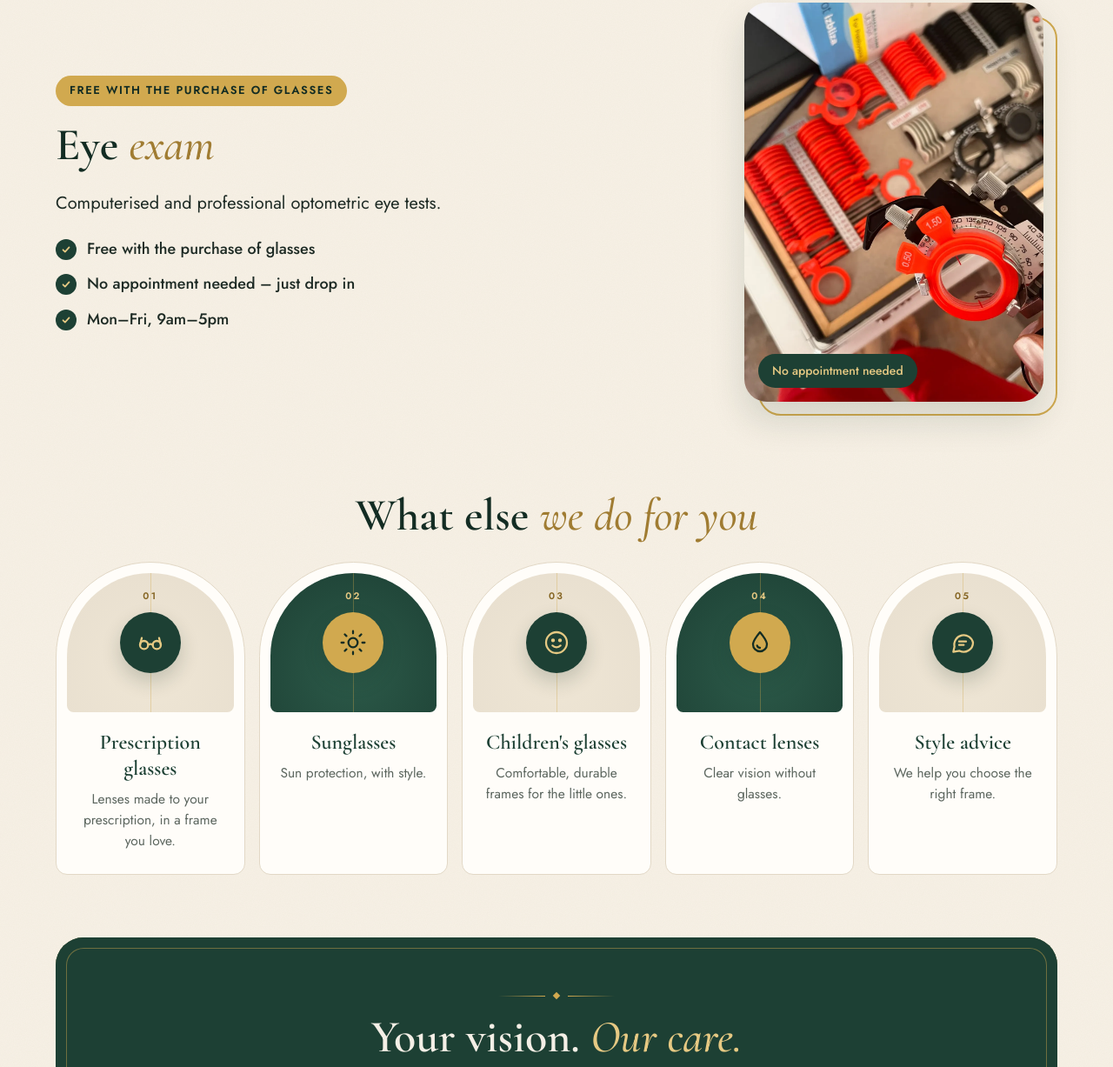
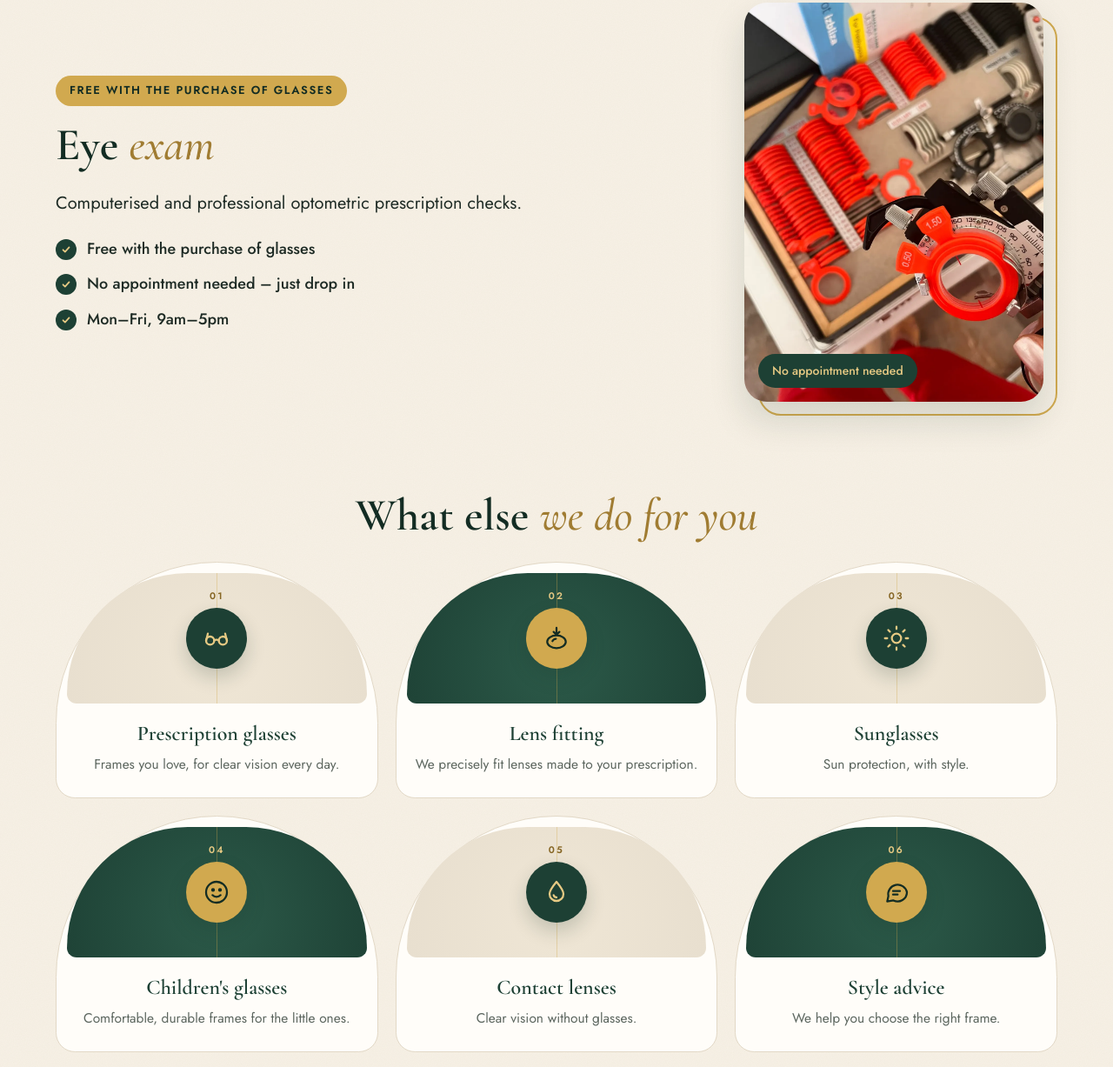
Before and after one commit to Matrix-bot18/as-optika, a plain HTML site: page services.html in a window 1280 px wide. Shown: the part 786-2013 px from the top of the page at 87% size. Drawn offline with nearby package versions, Linux system fonts and the light colour scheme.

Commit message:
Add files via upload

```diff
--- a/services.html
+++ b/services.html
@@ -4,7 +4,7 @@
   <meta charset="utf-8">
   <meta name="viewport" content="width=device-width, initial-scale=1, viewport-fit=cover">
   <title>Services – AS Glasses optician Novi Sad</title>
-  <meta name="description" content="Computerised and professional optometric eye tests, a free eye exam with the purchase of glasses, no appointment needed. Prescription glasses, sunglasses, children&#x27;s glasses and contact lenses in Novi Sad.">
+  <meta name="description" content="Computerised and professional optometric prescription checks, lens fitting, a free eye exam with the purchase of glasses, no appointment needed. Prescription glasses, sunglasses, children&#x27;s glasses and contact lenses in Novi Sad.">
   <meta name="color-scheme" content="light">
   <meta name="theme-color" content="#f8f2e6">
   <link rel="icon" type="image/png" href="ikonica.png">
@@ -37,7 +37,7 @@
           <div class="ukras" aria-hidden="true"><i></i><b></b><i></i></div>
           <span class="oznaka-mala">Free eye exam</span>
           <h1>Our <span>services</span></h1>
-          <p>Eye tests, glasses and contact lenses – all in one place.</p>
+          <p>Prescription checks, lens fitting, glasses and contact lenses – all in one place.</p>
           <a class="dugme" href="#pregled">Eye exam <span class="strelica" aria-hidden="true">→</span></a>
         </div>
         <div class="baner-foto-okvir"><img class="baner-foto" src="usluge.webp" alt="Woman in a headscarf wearing large black sunglasses, below the AS Glasses logo"></div>
@@ -45,8 +45,9 @@
     </section>
     <section class="sadrzaj">
       <ul class="kategorije pojavi" aria-label="Service shortcuts">
-        <li><a href="#pregled"><span class="krug"><svg viewBox="0 0 24 24" fill="none" stroke="currentColor" stroke-width="1.7" stroke-linecap="round" stroke-linejoin="round" aria-hidden="true"><path d="M2 12s3.6-6 10-6 10 6 10 6-3.6 6-10 6S2 12 2 12z"/><circle cx="12" cy="12" r="3"/></svg></span>Eye exam</a></li>
+        <li><a href="#pregled"><span class="krug"><svg viewBox="0 0 24 24" fill="none" stroke="currentColor" stroke-width="1.7" stroke-linecap="round" stroke-linejoin="round" aria-hidden="true"><path d="M2 12s3.6-6 10-6 10 6 10 6-3.6 6-10 6S2 12 2 12z"/><circle cx="12" cy="12" r="3"/></svg></span>Prescription check</a></li>
         <li><a href="#dioptrijske"><span class="krug"><svg viewBox="0 0 24 24" fill="none" stroke="currentColor" stroke-width="1.7" stroke-linecap="round" stroke-linejoin="round" aria-hidden="true"><circle cx="6.5" cy="14" r="3.5"/><circle cx="17.5" cy="14" r="3.5"/><path d="M10 14c1-1 3-1 4 0M3 14l1.5-6M21 14l-1.5-6"/></svg></span>Prescription</a></li>
+        <li><a href="#ugradnja"><span class="krug"><svg viewBox="0 0 24 24" fill="none" stroke="currentColor" stroke-width="1.7" stroke-linecap="round" stroke-linejoin="round" aria-hidden="true"><ellipse cx="12" cy="15" rx="8" ry="5.5"/><path d="M12 3v6M9.5 6.5L12 9l2.5-2.5"/><path d="M8.5 14.5a3.6 3.6 0 0 1 3-2"/></svg></span>Lens fitting</a></li>
         <li><a href="#suncane"><span class="krug"><svg viewBox="0 0 24 24" fill="none" stroke="currentColor" stroke-width="1.7" stroke-linecap="round" stroke-linejoin="round" aria-hidden="true"><circle cx="12" cy="12" r="4"/><path d="M12 2v2M12 20v2M4.9 4.9l1.4 1.4M17.7 17.7l1.4 1.4M2 12h2M20 12h2M4.9 19.1l1.4-1.4M17.7 6.3l1.4-1.4"/></svg></span>Sunglasses</a></li>
         <li><a href="#decje"><span class="krug"><svg viewBox="0 0 24 24" fill="none" stroke="currentColor" stroke-width="1.7" stroke-linecap="round" stroke-linejoin="round" aria-hidden="true"><circle cx="12" cy="12" r="9"/><path d="M8.5 14.5c1.8 2 5.2 2 7 0"/><circle cx="9" cy="10" r=".8" fill="currentColor"/><circle cx="15" cy="10" r=".8" fill="currentColor"/></svg></span>Kids</a></li>
         <li><a href="#sociva"><span class="krug"><svg viewBox="0 0 24 24" fill="none" stroke="currentColor" stroke-width="1.7" stroke-linecap="round" stroke-linejoin="round" aria-hidden="true"><path d="M12 3c3.5 4.2 6 7.6 6 10.5a6 6 0 0 1-12 0C6 10.6 8.5 7.2 12 3z"/><path d="M9.5 14.5a2.6 2.6 0 0 0 2.5 2"/></svg></span>Lenses</a></li>
@@ -57,7 +58,7 @@
         <div class="pojavi">
           <span class="znacka">Free with the purchase of glasses</span>
           <h2>Eye <span>exam</span></h2>
-          <p class="istaknut-mali">Computerised and professional optometric eye tests.</p>
+          <p class="istaknut-mali">Computerised and professional optometric prescription checks.</p>
           <ul class="kvacice">
             <li>Free with the purchase of glasses</li>
             <li>No appointment needed – just drop in</li>
@@ -74,25 +75,30 @@
         <article class="luk pojavi" id="dioptrijske" data-kasnjenje="0">
           <div class="luk-prozor"><span class="luk-broj">01</span><span class="luk-ikona"><svg viewBox="0 0 24 24" fill="none" stroke="currentColor" stroke-width="1.7" stroke-linecap="round" stroke-linejoin="round" aria-hidden="true"><circle cx="6.5" cy="14" r="3.5"/><circle cx="17.5" cy="14" r="3.5"/><path d="M10 14c1-1 3-1 4 0M3 14l1.5-6M21 14l-1.5-6"/></svg></span></div>
           <h3>Prescription glasses</h3>
-          <p>Lenses made to your prescription, in a frame you love.</p>
+          <p>Frames you love, for clear vision every day.</p>
         </article>
-        <article class="luk pojavi" id="suncane" data-kasnjenje="100">
-          <div class="luk-prozor"><span class="luk-broj">02</span><span class="luk-ikona"><svg viewBox="0 0 24 24" fill="none" stroke="currentColor" stroke-width="1.7" stroke-linecap="round" stroke-linejoin="round" aria-hidden="true"><circle cx="12" cy="12" r="4"/><path d="M12 2v2M12 20v2M4.9 4.9l1.4 1.4M17.7 17.7l1.4 1.4M2 12h2M20 12h2M4.9 19.1l1.4-1.4M17.7 6.3l1.4-1.4"/></svg></span></div>
+        <article class="luk pojavi" id="ugradnja" data-kasnjenje="100">
+          <div class="luk-prozor"><span class="luk-broj">02</span><span class="luk-ikona"><svg viewBox="0 0 24 24" fill="none" stroke="currentColor" stroke-width="1.7" stroke-linecap="round" stroke-linejoin="round" aria-hidden="true"><ellipse cx="12" cy="15" rx="8" ry="5.5"/><path d="M12 3v6M9.5 6.5L12 9l2.5-2.5"/><path d="M8.5 14.5a3.6 3.6 0 0 1 3-2"/></svg></span></div>
+          <h3>Lens fitting</h3>
+          <p>We precisely fit lenses made to your prescription.</p>
+        </article>
+        <article class="luk pojavi" id="suncane" data-kasnjenje="200">
+          <div class="luk-prozor"><span class="luk-broj">03</span><span class="luk-ikona"><svg viewBox="0 0 24 24" fill="none" stroke="currentColor" stroke-width="1.7" stroke-linecap="round" stroke-linejoin="round" aria-hidden="true"><circle cx="12" cy="12" r="4"/><path d="M12 2v2M12 20v2M4.9 4.9l1.4 1.4M17.7 17.7l1.4 1.4M2 12h2M20 12h2M4.9 19.1l1.4-1.4M17.7 6.3l1.4-1.4"/></svg></span></div>
           <h3>Sunglasses</h3>
           <p>Sun protection, with style.</p>
         </article>
-        <article class="luk pojavi" id="decje" data-kasnjenje="200">
-          <div class="luk-prozor"><span class="luk-broj">03</span><span class="luk-ikona"><svg viewBox="0 0 24 24" fill="none" stroke="currentColor" stroke-width="1.7" stroke-linecap="round" stroke-linejoin="round" aria-hidden="true"><circle cx="12" cy="12" r="9"/><path d="M8.5 14.5c1.8 2 5.2 2 7 0"/><circle cx="9" cy="10" r=".8" fill="currentColor"/><circle cx="15" cy="10" r=".8" fill="currentColor"/></svg></span></div>
+        <article class="luk pojavi" id="decje" data-kasnjenje="0">
+          <div class="luk-prozor"><span class="luk-broj">04</span><span class="luk-ikona"><svg viewBox="0 0 24 24" fill="none" stroke="currentColor" stroke-width="1.7" stroke-linecap="round" stroke-linejoin="round" aria-hidden="true"><circle cx="12" cy="12" r="9"/><path d="M8.5 14.5c1.8 2 5.2 2 7 0"/><circle cx="9" cy="10" r=".8" fill="currentColor"/><circle cx="15" cy="10" r=".8" fill="currentColor"/></svg></span></div>
           <h3>Children's glasses</h3>
           <p>Comfortable, durable frames for the little ones.</p>
         </article>
-        <article class="luk pojavi" id="sociva" data-kasnjenje="300">
-          <div class="luk-prozor"><span class="luk-broj">04</span><span class="luk-ikona"><svg viewBox="0 0 24 24" fill="none" stroke="currentColor" stroke-width="1.7" stroke-linecap="round" stroke-linejoin="round" aria-hidden="true"><path d="M12 3c3.5 4.2 6 7.6 6 10.5a6 6 0 0 1-12 0C6 10.6 8.5 7.2 12 3z"/><path d="M9.5 14.5a2.6 2.6 0 0 0 2.5 2"/></svg></span></div>
+        <article class="luk pojavi" id="sociva" data-kasnjenje="100">
+          <div class="luk-prozor"><span class="luk-broj">05</span><span class="luk-ikona"><svg viewBox="0 0 24 24" fill="none" stroke="currentColor" stroke-width="1.7" stroke-linecap="round" stroke-linejoin="round" aria-hidden="true"><path d="M12 3c3.5 4.2 6 7.6 6 10.5a6 6 0 0 1-12 0C6 10.6 8.5 7.2 12 3z"/><path d="M9.5 14.5a2.6 2.6 0 0 0 2.5 2"/></svg></span></div>
           <h3>Contact lenses</h3>
           <p>Clear vision without glasses.</p>
         </article>
-        <article class="luk pojavi" id="savet" data-kasnjenje="400">
-          <div class="luk-prozor"><span class="luk-broj">05</span><span class="luk-ikona"><svg viewBox="0 0 24 24" fill="none" stroke="currentColor" stroke-width="1.7" stroke-linecap="round" stroke-linejoin="round" aria-hidden="true"><path d="M21 12a8 8 0 0 1-11.6 7.1L4 20l1-4.6A8 8 0 1 1 21 12z"/><path d="M9 11h6M9 14h4"/></svg></span></div>
+        <article class="luk pojavi" id="savet" data-kasnjenje="200">
+          <div class="luk-prozor"><span class="luk-broj">06</span><span class="luk-ikona"><svg viewBox="0 0 24 24" fill="none" stroke="currentColor" stroke-width="1.7" stroke-linecap="round" stroke-linejoin="round" aria-hidden="true"><path d="M21 12a8 8 0 0 1-11.6 7.1L4 20l1-4.6A8 8 0 1 1 21 12z"/><path d="M9 11h6M9 14h4"/></svg></span></div>
           <h3>Style advice</h3>
           <p>We help you choose the right frame.</p>
         </article>
--- a/style.css
+++ b/style.css
@@ -1846,3 +1846,8 @@ h1 span, h2 span { color: #a07c32; font-style: italic; font-weight: 500; }
   .video-ram .zvuk svg { width: 18px; height: 18px; }
   .pocetna-strana .mreze-pocetna { margin-top: 26px; }
 }
+
+/* šest usluga: 3 + 3 na računaru */
+.lukovi { grid-template-columns: repeat(3, 1fr); gap: 20px; }
+.luk-prozor { height: 150px; }
+@media (max-width: 860px) { .lukovi { grid-template-columns: none; } }
```
Also changed, not shown: about.html (+1 -1 lines), en.html (+1 -1 lines), index.html (+1 -1 lines), o-nama.html (+1 -1 lines), usluge.html (+19 -13 lines).
